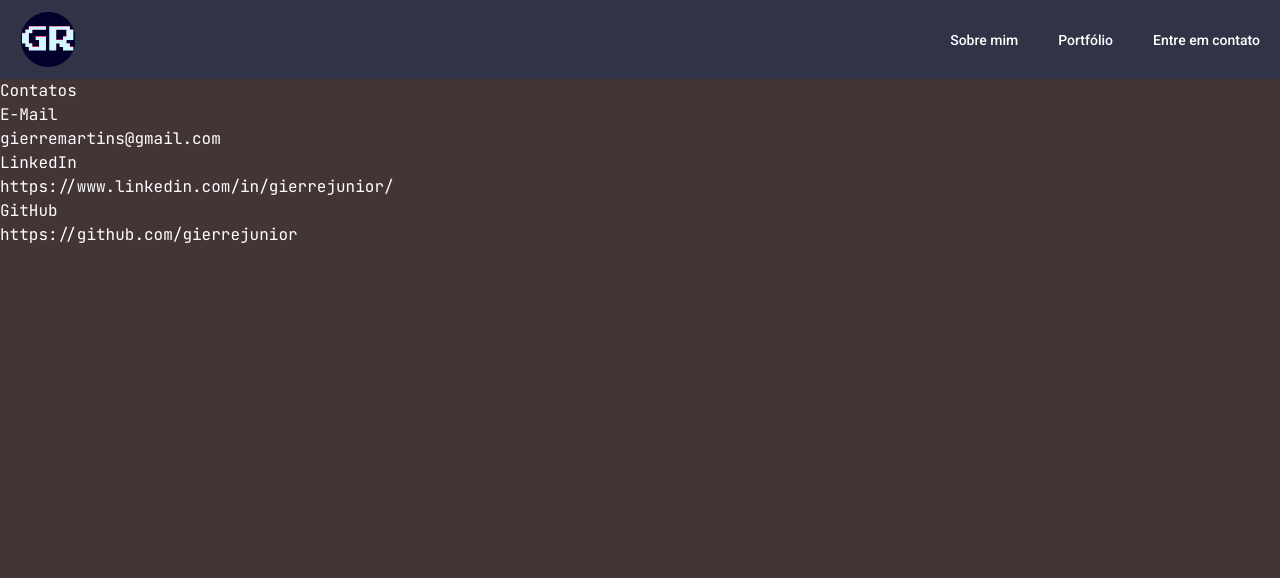
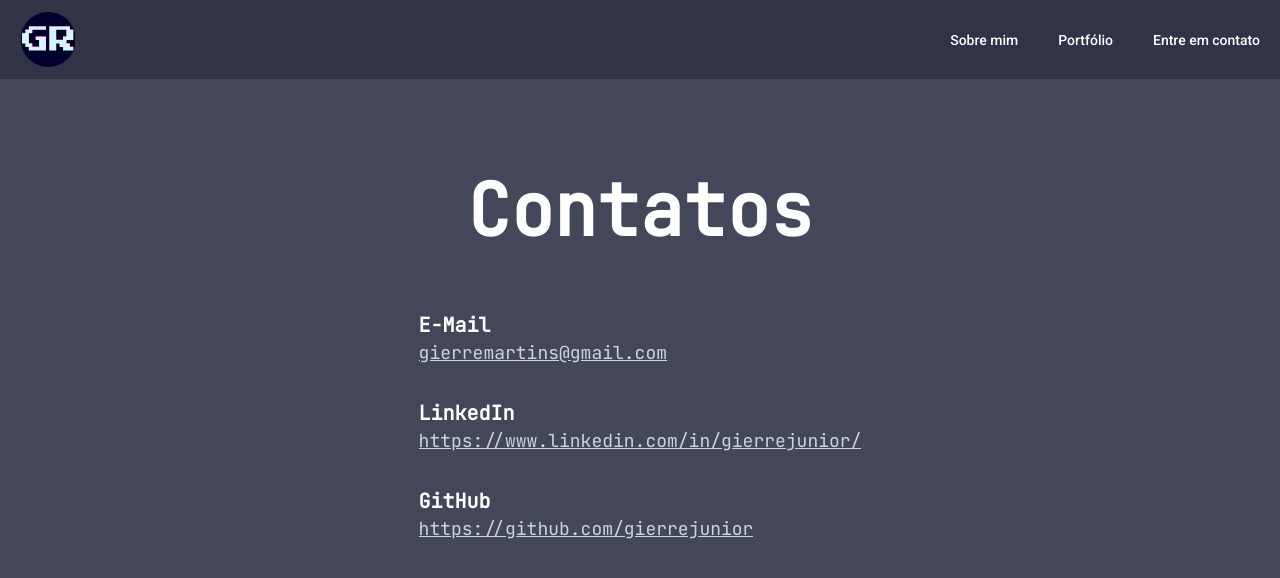
Before and after one commit to gierrejunior/business-card-next.js, a Next.js app: page /contatos in a window 1280 px wide. Shown: the top 578 px of the page. Built offline with nearby package versions, Linux system fonts and the light colour scheme.

Commit message:
tailwind in aboutme

```diff
--- a/src/app/contatos/page.tsx
+++ b/src/app/contatos/page.tsx
@@ -6,27 +6,38 @@ export const metadata: Metadata = {
 
 const Contatos = () => {
   return (
-    <div>
-      <h1>Contatos</h1>
-      <ul>
-        <li>
-          <span>E-Mail</span>
-          <div>
-            <a href="mailto:gierremartins@gmail.com">gierremartins@gmail.com</a>
+    <div className="mt-12 md:mt-24 space-y-8 md:space-y-16 px-6 md:px-32">
+      <h1 className="text-5xl md:text-7xl font-bold text-center">Contatos</h1>
+      <ul className="table mx-auto sapce-y-6 md:space-y-8">
+        <li className="md:text-xl">
+          <span className="font-bold">E-Mail</span>
+          <div className="flex gap-1 md fap-3 items-center">
+            <a
+              href="mailto:gierremartins@gmail.com"
+              className="text-sm md:text-lg text-slate-300 underline truncate"
+            >
+              gierremartins@gmail.com
+            </a>
           </div>
         </li>
-        <li>
-          <span>LinkedIn</span>
-          <div>
-            <a href="https://www.linkedin.com/in/gierrejunior/">
+        <li className="md:text-xl">
+          <span className="font-bold">LinkedIn</span>
+          <div className="flex gap-1 md fap-3 items-center">
+            <a
+              href="https://www.linkedin.com/in/gierrejunior/"
+              className="text-sm md:text-lg text-slate-300 underline truncate"
+            >
               https://www.linkedin.com/in/gierrejunior/
             </a>
           </div>
         </li>
-        <li>
-          <span>GitHub</span>
-          <div>
-            <a href="https://github.com/gierrejunior">
+        <li className="md:text-xl">
+          <span className="font-bold">GitHub</span>
+          <div className="flex gap-1 md fap-3 items-center">
+            <a
+              href="https://github.com/gierrejunior"
+              className="text-sm md:text-lg text-slate-300 underline truncate"
+            >
               https://github.com/gierrejunior
             </a>
           </div>
--- a/src/app/globals.css
+++ b/src/app/globals.css
@@ -8,5 +8,5 @@ body {
   font-size: 16px;
   line-height: 1.5;
   color: white;
-  background-color: #433436;
+  background-color: #44475a;
 }
--- a/src/app/layout.tsx
+++ b/src/app/layout.tsx
@@ -1,4 +1,4 @@
-import Header from '@/components/commons/header';
+import Header from '@/components/commons/header/index';
 import type { Metadata } from 'next';
 import { JetBrains_Mono } from 'next/font/google';
 import './globals.css';
--- a/src/app/not-found.tsx
+++ b/src/app/not-found.tsx
@@ -1,5 +1,11 @@
 import { Metadata } from 'next';
+import { Roboto } from 'next/font/google';
 import Link from 'next/link';
+
+const roboto = Roboto({
+  weight: ['500'],
+  subsets: ['latin'],
+});
 
 export const metadata: Metadata = {
   title: '404 | GR-Dev',
@@ -7,15 +13,21 @@ export const metadata: Metadata = {
 
 const NotFound = () => {
   return (
-    <div>
-      <h1>404 - Página Não Encontrada</h1>
-      <p>Oops! Não conseguimos encontrar essa página!</p>
-      <span>
-        Clique no botão abaixo para ser redirecionado à Página Inicial
-      </span>
-      <div>
-        <Link href="/"> Ir para a página inicial</Link>
-      </div>
+    <div className="flex flex-col items-center text-center mt-12 md:mt-24 gap-8 px-6 md:px-32">
+      <h1 className="sm:text-7xl font-bold text-5xl">404</h1>
+      <p className=" flex flex-col gap-8 md:gap-4 md:text-xl">
+        <span>Oops! Não conseguimos encontrar essa página!</span>
+        <span>
+          Clique no botão abaixo para ser redirecionado à Página Inicial
+        </span>
+      </p>
+      <Link
+        href="/"
+        className={`${roboto.className} p-4 bg-hblue500 rounded-xl text-black mt-5 md:mt-1 w-fit md:text-xl`}
+      >
+        {' '}
+        Ir para a página inicial
+      </Link>
     </div>
   );
 };
--- a/src/components/Home/AboutMe.tsx
+++ b/src/components/Home/AboutMe.tsx
@@ -9,11 +9,11 @@ const roboto = Roboto({
 
 const AboutMe = () => {
   return (
-    <main className="flex flex-wrap-reverse justify-center items-center gap-10 md:gap-32 py-8 text-lg xl:text-left xl:flex-nowrap xl:justify-between">
+    <main className="flex flex-wrap-reverse justify-center items-center gap-10 md:gap-32 text-center py-8 text-lg xl:text-left xl:flex-nowrap xl:justify-between">
       <div className="text-white flex-col items-center xl:items-start gap-4 w-full xl:w-120">
         <h1 className="text-3xl sm:text-7xl xl:leading-[5ren] ">
           Prazer, sou&nbsp;
-          <span className="font-bold ">Gierre</span>
+          <strong className="font-bold ">Gierre</strong>
         </h1>
         <div className="mb-12">
           <h2 className={`${roboto.className} mb-12`}>
@@ -32,38 +32,35 @@ const AboutMe = () => {
             Entre em contato
           </Link>
         </div>
-        <ul className="flex flex-wrap justify-center xl:grid xl:grid-cols2 xl:w-fit gap-3">
-          <li className="bg-javascript text-black px-1 py1 rounded">
+        <ul className="flex flex-wrap justify-center xl:grid xl:grid-cols-2 xl:w-fit gap-3">
+          <li className="bg-javascript text-black p-1 rounded-md">
             JavaScript
           </li>
-          <li className="bg-typescript px-1 py1 rounded">TypeScript</li>
-          <li className="bg-nodejs px-1 py1 rounded">Node.js</li>
-          <li className="bg-python px-1 py1 rounded">Python</li>
+          <li className="bg-typescript p-1 rounded-md">TypeScript</li>
+          <li className="bg-nodejs p-1 rounded-md">Node.js</li>
+          <li className="bg-python p-1 rounded-md">Python</li>
 
-          <div className="w-full"></div>
+          <li className="bg-react text-black p-1 rounded-md">React</li>
+          <li className="bg-nextjs p-1 rounded-md">Next.js</li>
+          <li className="bg-nestjs p-1 rounded-md">Nest.Js</li>
+          <li className="bg-express p-1 rounded-md">Express</li>
+          <li className="bg-django p-1 rounded-md">Django</li>
 
-          <li className="bg-react text-black px-1 py1 rounded">React</li>
-          <li className="bg-nextjs px-1 py1 rounded">Next.js</li>
-          <li className="bg-nestjs px-1 py1 rounded">Nest.Js</li>
-          <li className="bg-express px-1 py1 rounded">Express</li>
-          <li className="bg-django px-1 py1 rounded">Django</li>
-
-          <div className="w-full"></div>
-
-          <li className="bg-postgresql px-1 py1 rounded">PostgreSQL</li>
-          <li className="bg-github px-1 py1 rounded">GitHub</li>
+          <li className="bg-postgresql p-1 rounded-md">PostgreSQL</li>
+          <li className="bg-github p-1 rounded-md">GitHub</li>
         </ul>
       </div>
-      <div>
+      <div className="relative">
         <Image
           src="https://avatars.githubusercontent.com/u/48733200?v=4"
           alt="Foto do Perfil de Gierre"
           unoptimized
           width={500}
           height={500}
+          className="rounded-full"
         />
-        <p>
-          <span>3+</span>
+        <p className="p-1 w-fit text-base rounded-xl text-black absolute -bottom-[0.75rem] leading-tight sm:bottom bg-hblue500">
+          <strong className="text-4xl">3+</strong>
           <br />
           anos de experiência
         </p>
--- /dev/null
+++ b/src/components/icons/copy-icon.tsx
@@ -0,0 +1,26 @@
+import { SVGProps } from 'react';
+
+interface CopyIconProps extends SVGProps<SVGSVGElement> {
+  title?: string;
+}
+
+export const CopyIcon = ({ title, ...props }: CopyIconProps) => {
+  return (
+    <svg
+      {...props}
+      stroke="currentColor"
+      fill="currentColor"
+      stroke-width="0"
+      viewBox="0 0 16 16"
+      height="1em"
+      width="1em"
+      xmlns="http://www.w3.org/2000/svg"
+    >
+      {title && <title>{title}</title>}
+      <path
+        fill-rule="evenodd"
+        d="M4 2a2 2 0 0 1 2-2h8a2 2 0 0 1 2 2v8a2 2 0 0 1-2 2H6a2 2 0 0 1-2-2zm2-1a1 1 0 0 0-1 1v8a1 1 0 0 0 1 1h8a1 1 0 0 0 1-1V2a1 1 0 0 0-1-1zM2 5a1 1 0 0 0-1 1v8a1 1 0 0 0 1 1h8a1 1 0 0 0 1-1v-1h1v1a2 2 0 0 1-2 2H2a2 2 0 0 1-2-2V6a2 2 0 0 1 2-2h1v1z"
+      ></path>
+    </svg>
+  );
+};
--- /dev/null
+++ b/src/components/icons/menu-close-icon.tsx
@@ -0,0 +1,18 @@
+import { SVGProps } from 'react';
+
+export const MenuCloseIcon = (props: SVGProps<SVGSVGElement>) => {
+  return (
+    <svg
+      {...props}
+      stroke="currentColor"
+      fill="currentColor"
+      stroke-width="0"
+      viewBox="0 0 24 24"
+      height="1em"
+      width="1em"
+      xmlns="http://www.w3.org/2000/svg"
+    >
+      <path d="M17 4H3V6H17V4ZM13 11H3V13H13V11ZM17 18H3V20H17V18ZM21 17V7L16 11.9996L21 17Z"></path>
+    </svg>
+  );
+};
--- /dev/null
+++ b/src/components/icons/menu-icon.tsx
@@ -0,0 +1,18 @@
+import { SVGProps } from 'react';
+
+export const MenuIcon = (props: SVGProps<SVGSVGElement>) => {
+  return (
+    <svg
+      {...props}
+      stroke="currentColor"
+      fill="currentColor"
+      stroke-width="0"
+      viewBox="0 0 512 512"
+      height="1em"
+      width="1em"
+      xmlns="http://www.w3.org/2000/svg"
+    >
+      <path d="M432 176H80c-8.8 0-16-7.2-16-16s7.2-16 16-16h352c8.8 0 16 7.2 16 16s-7.2 16-16 16zM432 272H80c-8.8 0-16-7.2-16-16s7.2-16 16-16h352c8.8 0 16 7.2 16 16s-7.2 16-16 16zM432 368H80c-8.8 0-16-7.2-16-16s7.2-16 16-16h352c8.8 0 16 7.2 16 16s-7.2 16-16 16z"></path>
+    </svg>
+  );
+};
--- a/tailwind.config.ts
+++ b/tailwind.config.ts
@@ -1,4 +1,3 @@
-import Node from 'postcss/lib/node';
 import type { Config } from 'tailwindcss';
 
 const config: Config = {
@@ -26,7 +25,6 @@ const config: Config = {
         django: '#092E20',
         github: '#181717',
         postgresql: '#336791',
-        github: '#181717',
       },
       width: {
         120: '3grem',
```
Also changed, not shown: src/components/commons/header/index.tsx (renamed from src/components/commons/header.tsx), src/components/commons/header/menu.tsx (added), 1 other file (tests, documents, lock files or other folders).
